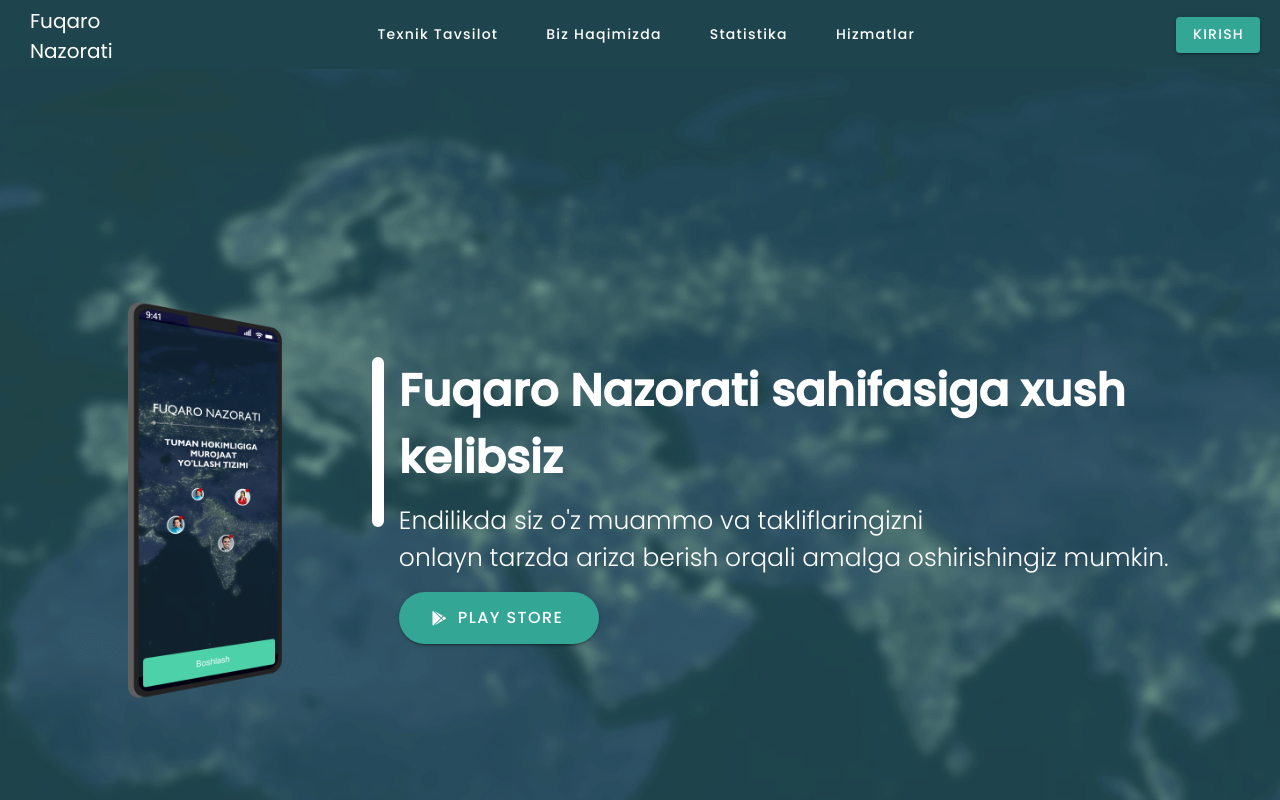
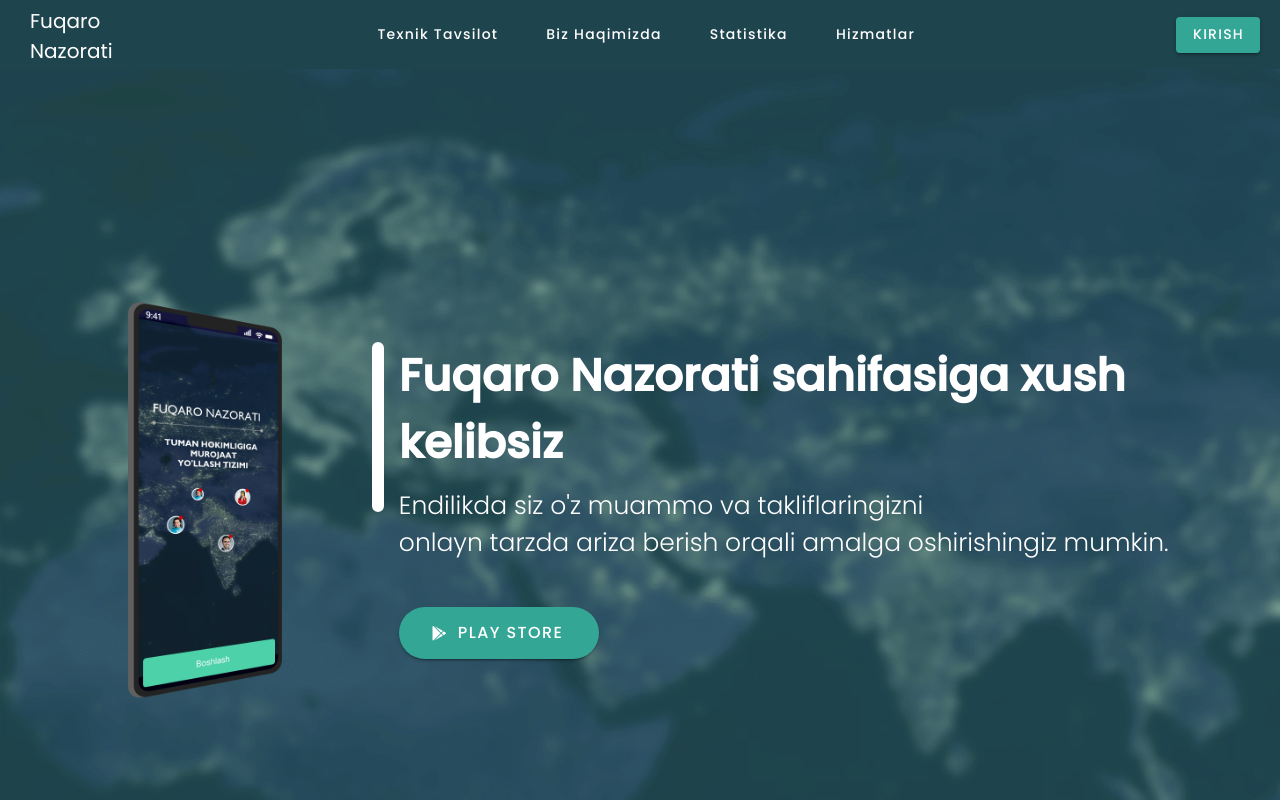
Before and after one commit to SAIDAKBAR123/fuqaro-nazorati-landing, a Vue app: page / in a window 1280 px wide. Shown: the top 800 px of the page. Built offline with nearby package versions, Linux system fonts and the light colour scheme; no server answers.

Commit message:
update margin

```diff
--- a/src/components/Landing/index.vue
+++ b/src/components/Landing/index.vue
@@ -142,7 +142,7 @@ export default {
 .text_layout_small {
   font-size: 25px;
   color: white;
-  margin-bottom: 5px;
+  margin-bottom: 35px;
 }
 
 /* banner pictures */
```
